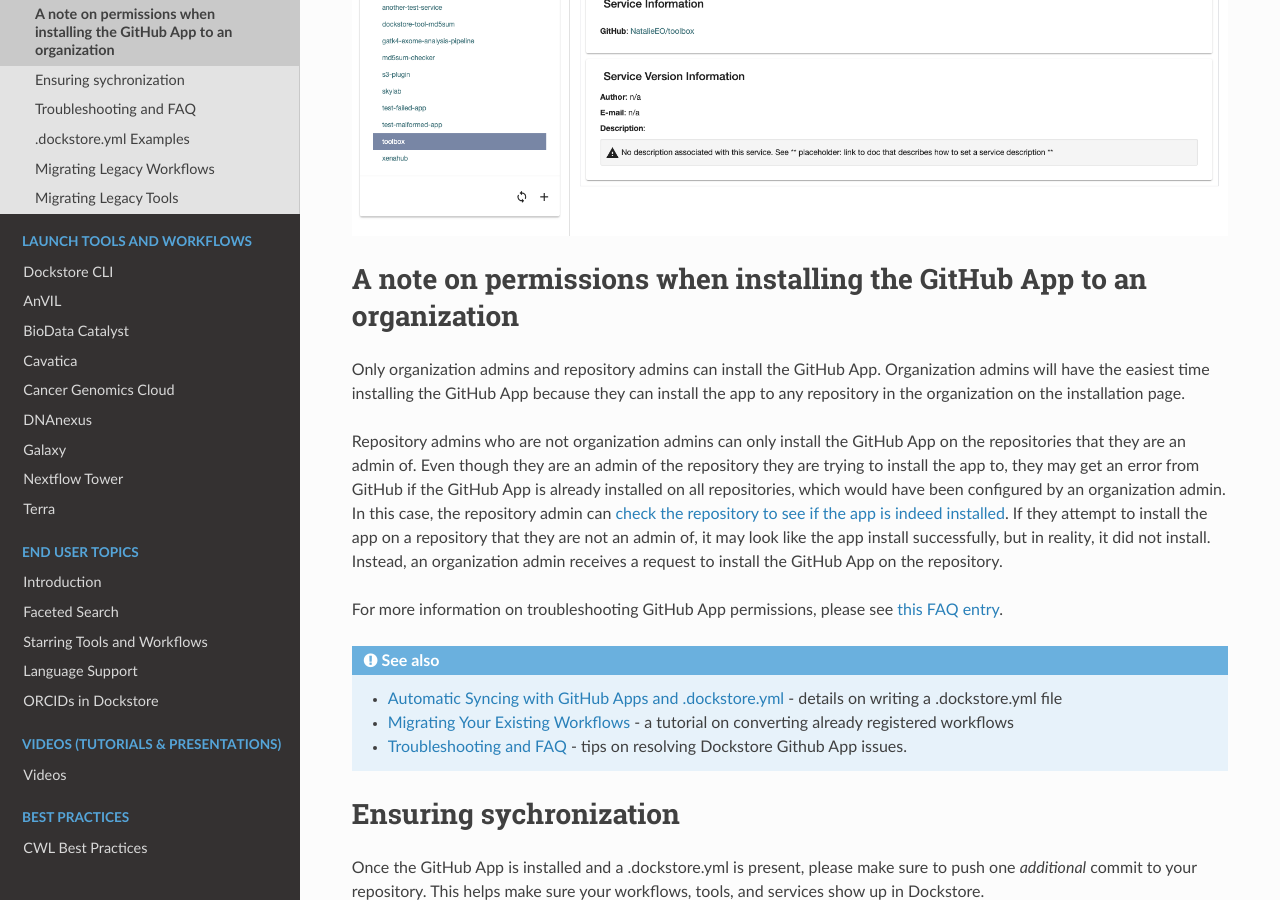
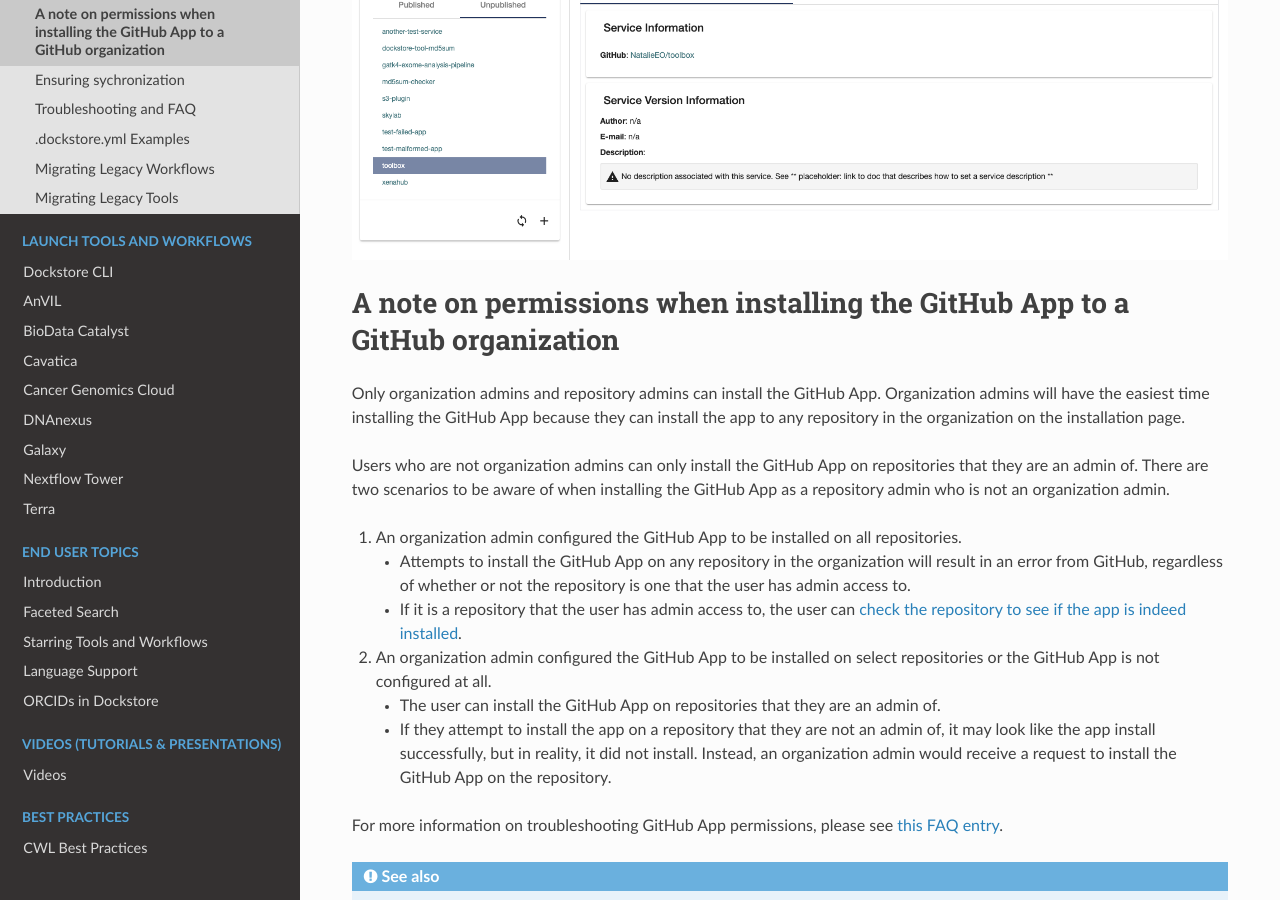
Before and after one commit to dockstore/dockstore-documentation, a Sphinx documentation site: the page built from docs/getting-started/github-apps/snippet--installation.rst, in a window 1280 px wide and 900 px high, scrolled down 2627 px. Built offline with Sphinx 7.4.7 and the Read the Docs theme 2.0.0, drawn with Linux system fonts in a browser that asks for light colours; some of the changed text lies outside the part shown.

Commit message:
Clarify scenarios

```diff
--- a/docs/getting-started/github-apps/snippet--installation.rst
+++ b/docs/getting-started/github-apps/snippet--installation.rst
@@ -33,12 +33,22 @@
 .. figure:: /assets/images/docs/my-services-filled.png
 
 
-A note on permissions when installing the GitHub App to an organization
-~~~~~~~~~~~~~~~~~~~~~~~~~~~~~~~~~~~~~~~~~~~~~~~~~~~~~~~~~~~~~~~~~~~~~~~
+A note on permissions when installing the GitHub App to a GitHub organization
+~~~~~~~~~~~~~~~~~~~~~~~~~~~~~~~~~~~~~~~~~~~~~~~~~~~~~~~~~~~~~~~~~~~~~~~~~~~~~
 
 Only organization admins and repository admins can install the GitHub App. Organization admins will have the easiest time installing the GitHub App because they can install the app to any repository in the organization on the installation page.
 
-Repository admins who are not organization admins can only install the GitHub App on the repositories that they are an admin of. Even though they are an admin of the repository they are trying to install the app to, they may get an error from GitHub if the GitHub App is already installed on all repositories, which would have been configured by an organization admin. In this case, the repository admin can :ref:`check the repository to see if the app is indeed installed <Check GitHub App installation on repository>`. If they attempt to install the app on a repository that they are not an admin of, it may look like the app install successfully, but in reality, it did not install. Instead, an organization admin receives a request to install the GitHub App on the repository.
+Users who are not organization admins can only install the GitHub App on repositories that they are an admin of. There are two scenarios to be aware of when installing the GitHub App as a repository admin who is not an organization admin.
+
+1. An organization admin configured the GitHub App to be installed on all repositories.
+
+   * Attempts to install the GitHub App on any repository in the organization will result in an error from GitHub, regardless of whether or not the repository is one that the user has admin access to.
+   * If it is a repository that the user has admin access to, the user can :ref:`check the repository to see if the app is indeed installed <Check GitHub App installation on repository>`.
+
+2. An organization admin configured the GitHub App to be installed on select repositories or the GitHub App is not configured at all.
+
+   * The user can install the GitHub App on repositories that they are an admin of.
+   * If they attempt to install the app on a repository that they are not an admin of, it may look like the app install successfully, but in reality, it did not install. Instead, an organization admin would receive a request to install the GitHub App on the repository.
 
 For more information on troubleshooting GitHub App permissions, please see :ref:`this FAQ entry <GitHub App permissions FAQ>`.
 
```
